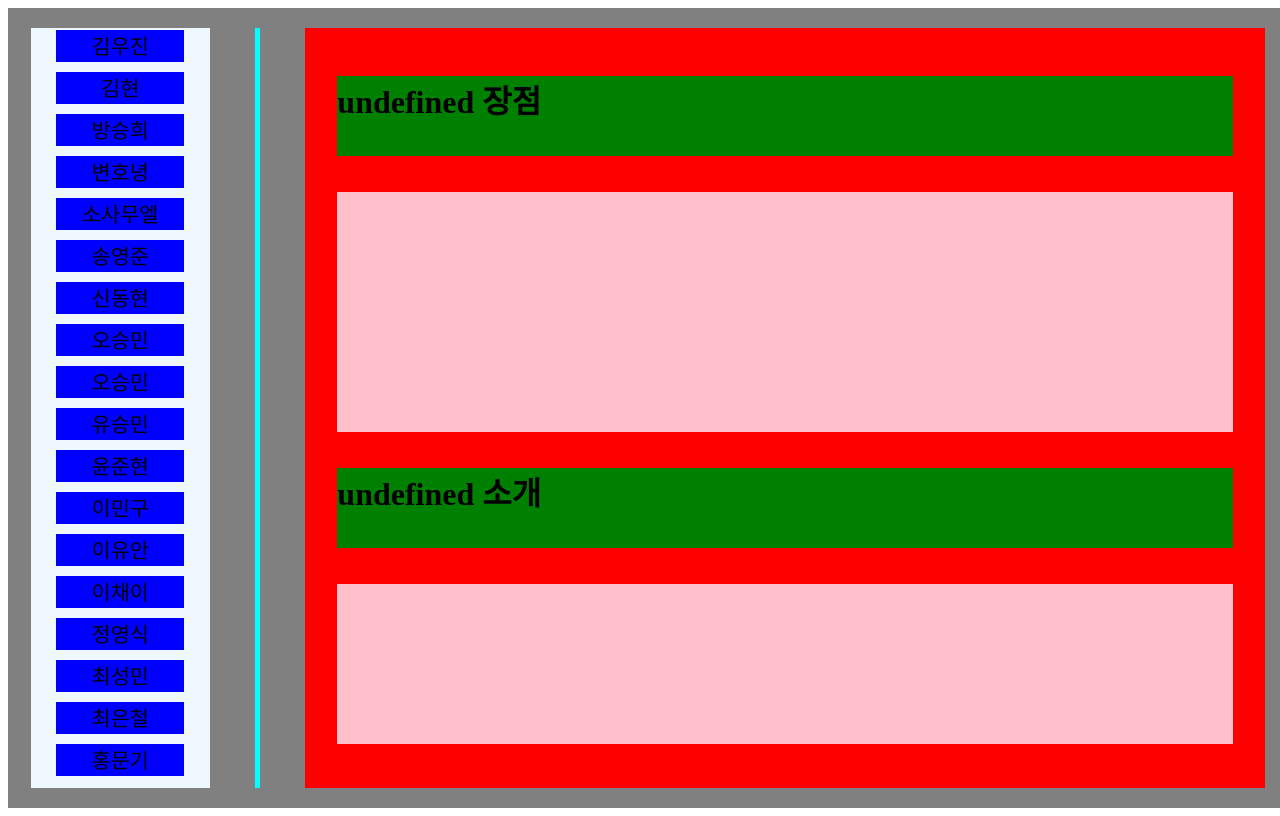
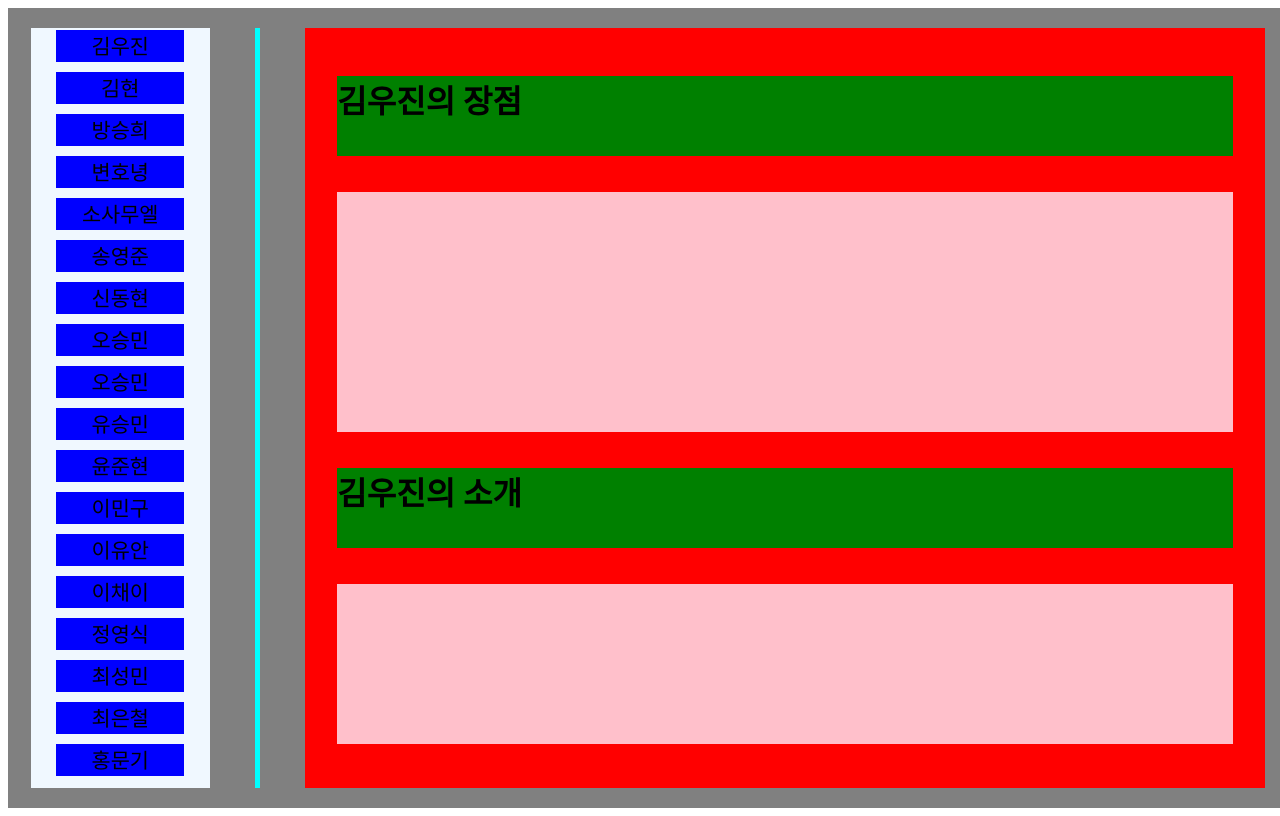
Before and after one commit to JungYoungSick/Framework_react1, a React (Create React App) app in the folder my-react-app/: page / in a window 1280 px wide. Built offline with nearby package versions, Linux system fonts and the light colour scheme.

Commit message:
data.json데이터를 studentList와 Info와 연결, 클릭 이벤트 시 name변경작업 확인

```diff
--- a/my-react-app/src/components/App.jsx
+++ b/my-react-app/src/components/App.jsx
@@ -1,19 +1,29 @@
-import React from "react";
+import React, { useState } from "react";
 import StudentList from "./StudentList";
 import StudentInfo from "./StudentInfo";
-// import Search from "./Search";
+// import Search from "./search";
 
 export default function App({ jsonData }) {
+  const [selectedStudent, setSelectedStudent] = useState(
+    jsonData.students.length > 0 ? jsonData.students[0].name : ""
+  );
+
   const sortedStudents = jsonData.students.sort((a, b) =>
     a.name.localeCompare(b.name)
   );
 
+  const handleStudentClick = (studentName) => {
+    setSelectedStudent(studentName);
+  };
+
   return (
     <div id="root">
-      <StudentList students={sortedStudents} />
+      <StudentList
+        students={sortedStudents}
+        onStudentClick={handleStudentClick}
+      />
       <div className="line"></div>
-      <StudentInfo data={jsonData} />
-      {/* <Search></Search> */}
+      <StudentInfo data={jsonData} selectedStudent={selectedStudent} />
     </div>
   );
 }
--- a/my-react-app/src/components/Info/Advantages.jsx
+++ b/my-react-app/src/components/Info/Advantages.jsx
@@ -1,5 +1,9 @@
 import React from "react";
 
-export default function Advantages({ name }) {
-  return <h1 className={`Introduction ${name}`}>{`${name} 장점`}</h1>;
+export default function Advantages({ selectedStudentName }) {
+  return (
+    <h1
+      className={`Introduction ${selectedStudentName}`}
+    >{`${selectedStudentName}의 장점`}</h1>
+  );
 }
--- a/my-react-app/src/components/Info/Introduction.jsx
+++ b/my-react-app/src/components/Info/Introduction.jsx
@@ -1,5 +1,9 @@
 import React from "react";
 
-export default function Introduction({ name }) {
-  return <h1 className={`Introduction ${name}`}>{`${name} 소개`}</h1>;
+export default function Introduction({ selectedStudentName }) {
+  return (
+    <h1
+      className={`Introduction ${selectedStudentName}`}
+    >{`${selectedStudentName}의 소개`}</h1>
+  );
 }
--- a/my-react-app/src/components/StudentInfo.jsx
+++ b/my-react-app/src/components/StudentInfo.jsx
@@ -2,15 +2,15 @@ import React from "react";
 import Advantages from "./Info/Advantages.jsx";
 import Introduction from "./Info/Introduction.jsx";
 
-export default function studentInfo({ data }) {
+export default function studentInfo({ data, selectedStudent }) {
   return (
     <div className="student-Info">
       {/* 학생 소개 */}
-      <Advantages>{data.introduction}</Advantages>
+      <Advantages selectedStudentName={selectedStudent} />
       <p className="student-Text1">{data.text1}</p>
 
       {/* 학생 장점 */}
-      <Introduction>{data.advantagesTitle}</Introduction>
+      <Introduction selectedStudentName={selectedStudent} />
       <p className="student-Text2">{data.text2}</p>
     </div>
     //   <div>
--- a/my-react-app/src/components/StudentList.jsx
+++ b/my-react-app/src/components/StudentList.jsx
@@ -1,6 +1,6 @@
 import React from "react";
 
-export default function StudentList({ students, oneStudentClick }) {
+export default function StudentList({ students, onStudentClick }) {
   return (
     <div className="student-List">
       {students.map((student, index) => (
@@ -8,7 +8,7 @@ export default function StudentList({ students, oneStudentClick }) {
           className="student-Name"
           id={`studentName${index}`}
           key={index}
-          onClick={() => oneStudentClick(student)}
+          onClick={() => onStudentClick(student.name)}
         >
           {student.name}
         </div>
```
